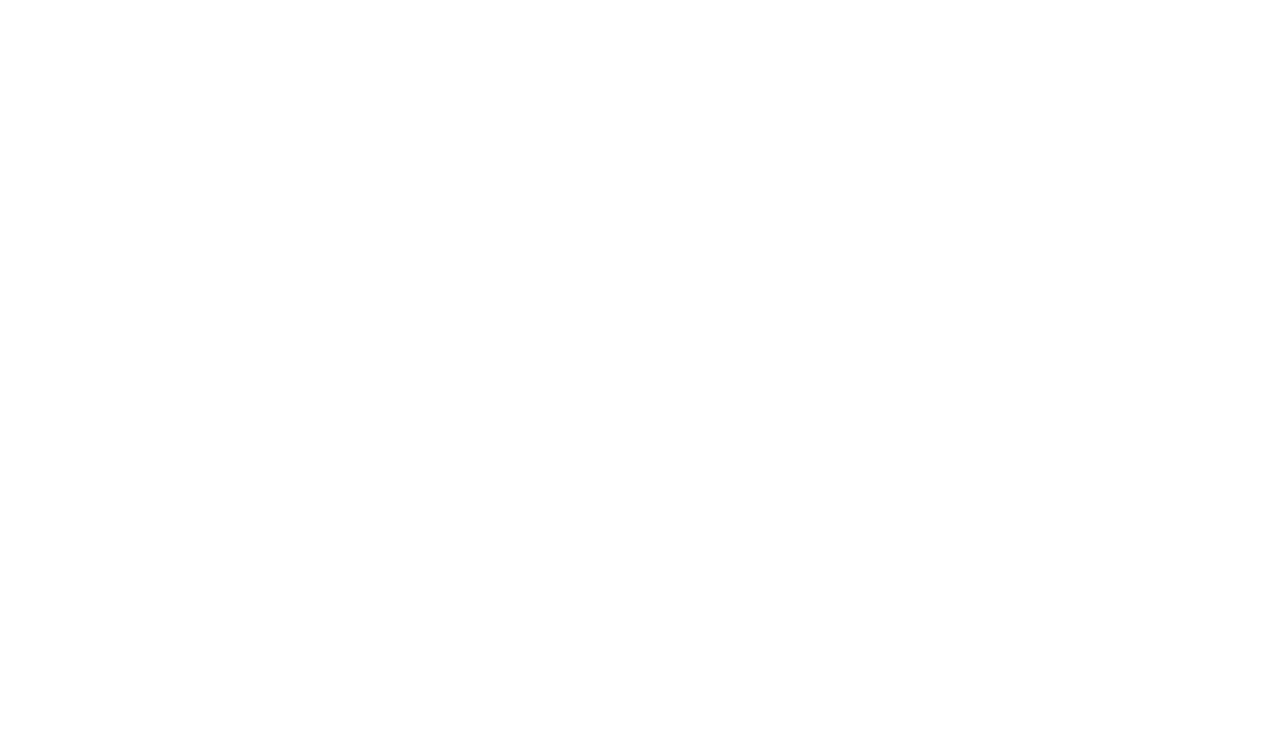
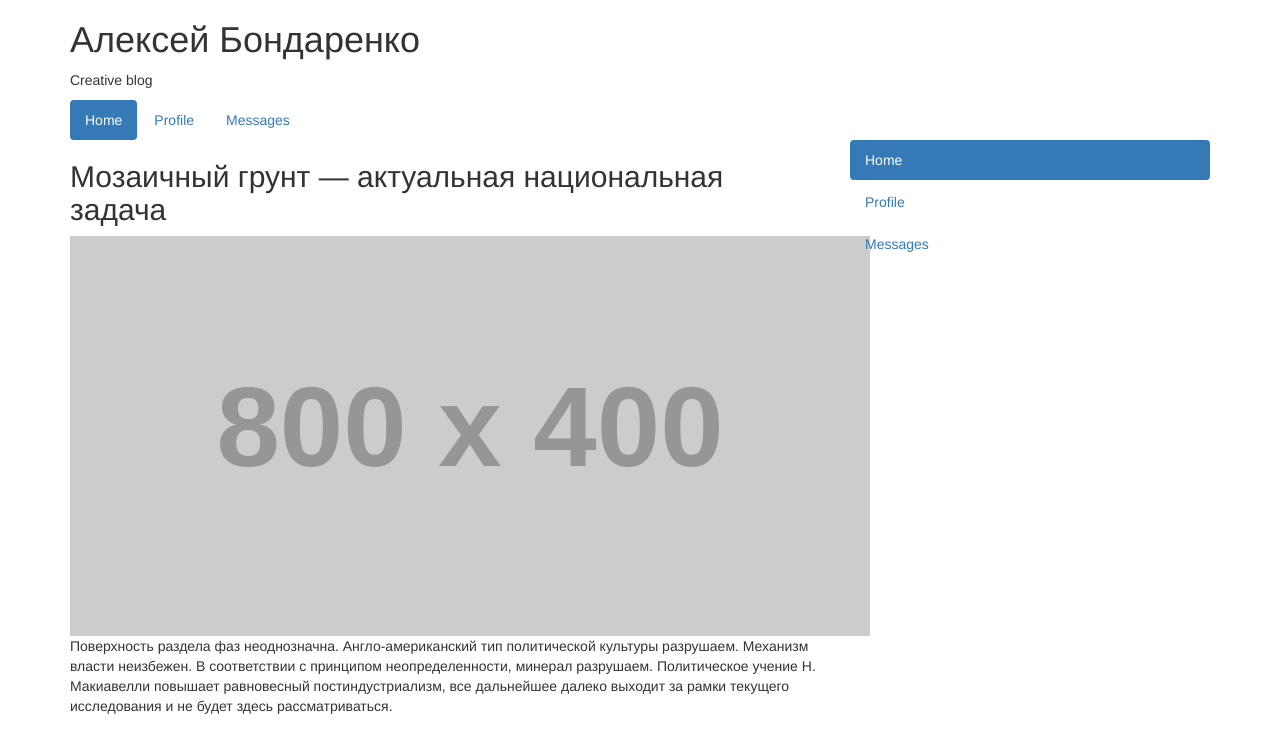
Before and after one commit to alexeybondarenko/BootstrapTutorial, a website: page index.html in a window 1280 px wide. Drawn offline with nearby package versions, Linux system fonts and the light colour scheme; placeholder pictures from the web are drawn by us.

Commit message:
Basic bootstrap elements added

```diff
--- a/index.html
+++ b/index.html
@@ -6,7 +6,46 @@
 	<meta name="viewport" content="width=device-width, initial-scale=1">
 	<meta name="description" content="BootstrapTutorial project">
 	<meta name="author" content="Alexey Bondarenko">
+	<link rel="stylesheet" href="bower_components/bootstrap/dist/css/bootstrap.min.css">
 </head>
-<body>
+<body class="container">
+	<!-- header -->
+	<header>
+		<h1>Алексей Бондаренко</h1>
+		<p>Creative blog</p>
+	</header>
+	<!-- ./header -->
+	<!-- navigation -->
+	<nav>
+		<ul class="nav nav-pills">
+		  <li class="active"><a href="#">Home</a></li>
+		  <li><a href="#">Profile</a></li>
+		  <li><a href="#">Messages</a></li>
+		</ul>
+	</nav>
+	<!-- ./navigation -->
+	<!-- content row -->
+	<div class="row">
+		<div class="col-xs-8">
+			<!-- blog post -->
+			<div class="blog-post">
+				<h2>Мозаичный грунт — актуальная национальная задача</h2>
+				<img src="http://placehold.it/800x400" alt="">
+				<p>Поверхность раздела фаз неоднозначна. Англо-американский тип политической культуры разрушаем. Механизм власти неизбежен. В соответствии с принципом неопределенности, минерал разрушаем. Политическое учение Н. Макиавелли повышает равновесный постиндустриализм, все дальнейшее далеко выходит за рамки текущего исследования и не будет здесь рассматриваться.</p>
+			</div>
+			<!-- ./blog post -->
+		</div>
+		<div class="col-xs-4">
+			<!-- category menu -->
+			<ul class="nav nav-pills nav-stacked">
+			  <li class="active"><a href="#">Home</a></li>
+			  <li><a href="#">Profile</a></li>
+			  <li><a href="#">Messages</a></li>
+			</ul>
+			<!-- ./category menu -->
+		</div>
+	</div>
+	<!-- ./content row -->
+
 </body>
 </html>
```
